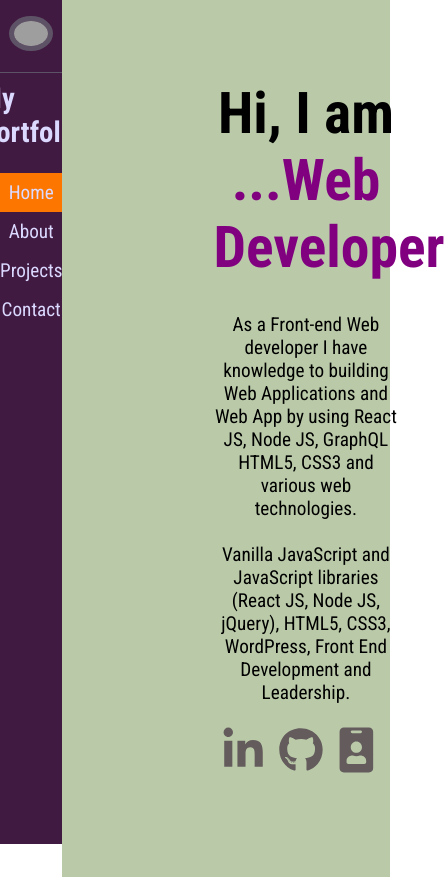
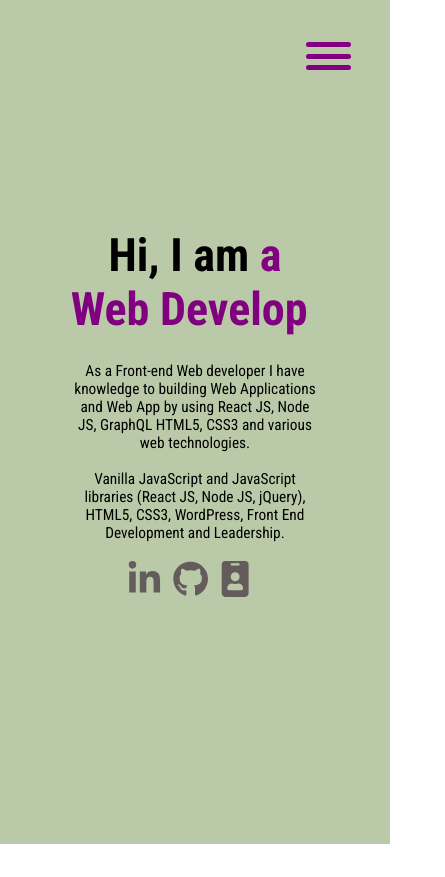
Before and after one commit to mehadiHasanDiner/my-portfolio, a React (Create React App) app: page / in a window 390 px wide. Shown: the whole page, 445 px wide, since content can reach past the window. After the commit the page ends 844 px from the top, so only its background shows below. Built offline with nearby package versions, Linux system fonts and the light colour scheme; grey boxes are pictures that could not be loaded.

Commit message:
everything done

```diff
--- a/package.json
+++ b/package.json
@@ -21,7 +21,9 @@
     "react-hook-form": "^7.3.6",
     "react-router-dom": "^5.2.0",
     "react-scripts": "4.0.3",
+    "react-typical": "^0.1.3",
     "sass-loader": "^11.0.1",
+    "typewriter-effect": "^2.17.0",
     "web-vitals": "^1.1.0"
   },
   "scripts": {
--- a/src/App.js
+++ b/src/App.js
@@ -6,12 +6,23 @@ import Home from './Pages/Home';
 import Skills from './Pages/Skills';
 import Projects from './Pages/Projects';
 import Contact from './Pages/Contact';
+import { useState } from 'react';
 
 function App() {
+  const [navToggle, setNavToggle] = useState(false);
+
+  const navClick = () => {
+    setNavToggle(!navToggle)
+  }
   return (
     <div className="App">
-      <div className="sidebar">
+      <div className={`sidebar ${navToggle ? 'nav-toggle' : ''}`}>
         <Navbar></Navbar>
+      </div>
+      <div onClick={navClick} className="nav-btn">
+        <div className="lines-1"></div>
+        <div className="lines-2"></div>
+        <div className="lines-3"></div>
       </div>
       <div className="main-content">
         <div className="content">
--- a/src/App.scss
+++ b/src/App.scss
@@ -14,6 +14,18 @@
     box-sizing: border-box;
 }
 
+body::-webkit-scrollbar{
+    width: 9px;
+}
+body::-webkit-scrollbar-thumb{
+    background-color: purple;
+    border-radius: 50px;
+}
+body::-webkit-scrollbar-track{
+    background-color: #818f73;
+}
+
+
 body{
     color: rgb(219, 217, 255);
     font-family: 'Roboto Condensed', sans-serif;
@@ -23,3 +35,23 @@ body{
 span{
     color: purple;
 }
+
+
+@media screen and (max-width: 411px){
+    html{
+        font-size: 70%;
+    }
+}
+@media screen and (max-width: 700px){
+    html{
+        font-size: 80%;
+    }
+}
+@media screen and (max-width: 480px){
+    h2{
+        font-size: 90%;
+    }
+    h3{
+        font-size: 70%;
+    }
+}
--- a/src/Components/ImageSection.js
+++ b/src/Components/ImageSection.js
@@ -13,16 +13,16 @@ const ImageSection = () => {
                 <div className="about-details">
                     <div className="left-section">
                         <p>Full Name</p>
+                        <p>Mobile</p>
                         <p>Age</p>
                         <p>Nationality</p>
-                        <p>Address</p>
                         <p>Language</p>
                     </div>
                     <div className="right-section">
                         <p> : Md. Mehadi Hasan</p>
-                        <p> : 32</p>
+                        <p> : 8801922940626</p>
+                        <p> : 32 years</p>
                         <p> : Bangladeshi</p>
-                        <p> : House # 696/1, Morkun,Tongi, Gazipur-1710</p>
                         <p> : Bangla, English, Hindi, Urdo</p>
                     </div>
                 </div>
--- a/src/Pages/Home.js
+++ b/src/Pages/Home.js
@@ -2,15 +2,30 @@ import { faGithub, faLinkedinIn } from '@fortawesome/free-brands-svg-icons';
 import { faIdBadge } from '@fortawesome/free-solid-svg-icons';
 import { FontAwesomeIcon } from '@fortawesome/react-fontawesome';
 import React from 'react';
+import Typical from 'react-typical';
 
 const Home = () => {
     return (
         <div className="Home">
             <header className="hero">
-                <h1 className="hero-text">
-                    Hi, I am
-                    <span> ...Web Developer</span>
-                </h1>
+                <h2 className="hero-text">
+                    Hi, I am {' '}
+                    <span>
+                    <Typical loop={Infinity}
+                    wrapper='b'
+                    steps={[
+                        'Mehadi Hasan',
+                        1500,
+                        'a Web Developer',
+                        1500,
+                        'a React Developer',
+                        1500,
+                        'a Web Designer',
+                        1500
+                    ]}
+                    />
+                    </span>
+                </h2>
                 <p className="home-sub-text">
                 As a Front-end Web developer I have knowledge to building Web Applications and Web App by using React JS, Node JS, GraphQL HTML5, CSS3 and various web technologies. <br/><br/>Vanilla JavaScript and JavaScript libraries (React JS, Node JS, jQuery), HTML5, CSS3, WordPress, Front End Development and Leadership.
                 </p>
--- a/src/styles/about.scss
+++ b/src/styles/about.scss
@@ -20,6 +20,13 @@
         }
         .about-text{
             padding: 1rem 0;
+        }
+    }
+    @media screen and (max-width: 1400px){
+        flex-direction: column;
+        .about-info{
+            margin-left: 0;
+            margin-top: 1rem;
         }
     }
 }
@@ -69,6 +76,9 @@
     column-gap: 4rem;
     row-gap: 1rem;
     margin: 4rem 0;
+        @media screen and (max-width: 1100px){
+        grid-template-columns: repeat(1, 1fr);
+    }
 }
 
 .btn-project{
@@ -101,4 +111,10 @@
     justify-content: center;
     align-items: center;
     flex-wrap: wrap;
+    @media screen and (max-width: 1270px){
+        margin: 2rem 5rem;
+    }
+    @media screen and (max-width: 1100px){
+        margin: 2rem 2rem;
+    }
 }
--- a/src/styles/layout.scss
+++ b/src/styles/layout.scss
@@ -1,21 +1,85 @@
-.App{
-    .sidebar{
+.App {
+    .sidebar {
         width: 16%;
         height: 100vh;
         background-color: rgb(65, 26, 65);
         position: fixed;
+        z-index: 11;
+        border-right: 1px solid #2e344e;
+        transform-origin: left;
+        @media screen and (max-width: 1000px) {
+            transition: all 0.4s ease-in-out;
+            transform: translateX(-100%);
+            width: 30%;
+        }
+        @media screen and (max-width: 411px) {
+            width: 50%;
+        }
+    }
+    .nav-toggle {
+        @media screen and (max-width: 1000px) {
+            transition: all 0.4s ease-in-out;
+            transform: translateX(0);
+        }
     }
 
-    .main-content{
+    .main-content {
         width: 84%;
         margin-left: 16%;
         background-color: rgb(186, 202, 169);
         min-height: 100vh;
-        display: grid;
+         display: grid;
         color: black;
         position: relative;
-        .content{
+        .content {
             margin: 5rem 8rem;
+            @media screen and (max-width: 1100px) {
+                margin: 2rem 10rem;
+            }
+            @media screen and (max-width: 1400px) {
+                margin: 3rem 10rem;
+            }
+            @media screen and (max-width: 1000px) {
+                margin: 2rem 5rem;
+            }
+            @media screen and (max-width: 710px) {
+                margin: 2rem 3rem;
+            }
+        }
+        @media screen and (max-width: 1000px) {
+            margin-left: 0;
+            width: 100%;
         }
     }
 }
+
+.nav-btn {
+    position: absolute;
+    z-index: 10;
+    right: 10%;
+    top: 5%;
+    width: 3.5rem;
+    height: 4rem;
+    display: none;
+    display: flex;
+    align-items: center;
+    justify-content: space-between;
+    cursor: pointer;
+    .lines-1, .lines-2, .lines-3 {
+        height: 0.4rem;
+        width: 100%;
+        background-color: purple;
+        pointer-events: none;
+        display: none;
+        border-radius: 20px;
+        &:not(:last-child) {
+            margin-bottom: 0.5rem;
+        }
+    }
+    @media screen and (max-width: 1000px) {
+        display: block;
+        .lines-1, .lines-2, .lines-3 {
+            display: block;
+        }
+    }
+}
--- a/src/styles/project.scss
+++ b/src/styles/project.scss
@@ -7,6 +7,17 @@
     grid-template-columns: repeat(3, 1fr);
     row-gap: 2rem;
     column-gap: 1rem;
+
+    @media screen and (max-width: 1400px){
+        grid-template-columns: repeat(2, 1fr);
+    }
+    @media screen and (max-width: 900px){
+        grid-template-columns: repeat(2, 1fr);
+    }
+    @media screen and (max-width: 410px){
+        grid-template-columns: repeat(1, 1fr);
+    }
+
 
     .project {
         .image-data {
```
Also changed, not shown: src/images/dots.svg (added), 1 other file (tests, documents, lock files or other folders).
